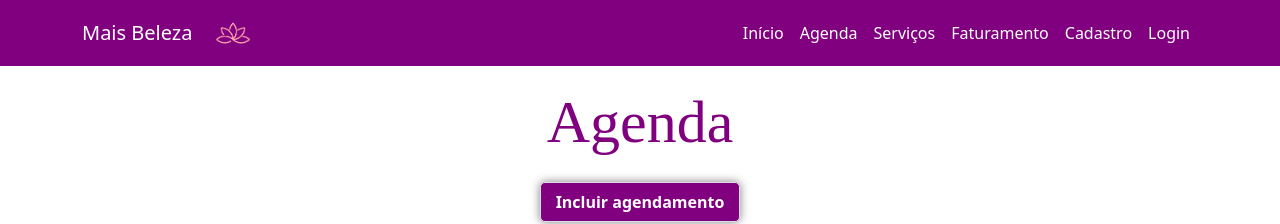
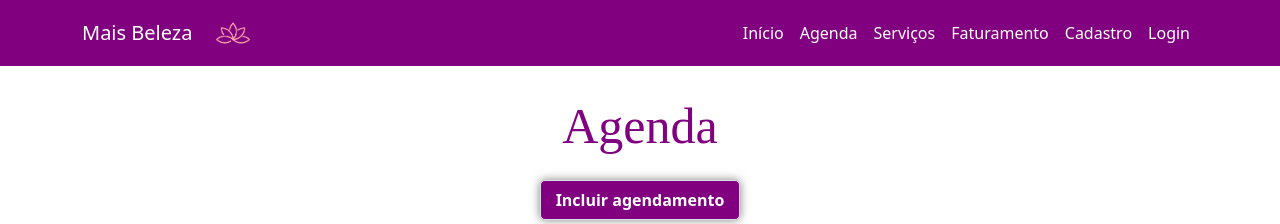
Before and after one commit to ICEI-PUC-Minas-PMV-ADS/pmv-ads-2023-2-e4-proj-dad-t3-maisbeleza, a React (Create React App) app: page /agenda in a window 1280 px wide. Shown: the top 224 px of the page. Built offline with nearby package versions, Linux system fonts and the light colour scheme; no server answers.

Commit message:
Update App.css

```diff
--- a/src/App.css
+++ b/src/App.css
@@ -179,11 +179,11 @@ body {
 /*TABELA*/
 
 .cadastro-container h3 {
-  margin-top: 20px;
+  margin-top: 30px;
   margin-bottom: 24px;
   font-family: cursive;
   color: #81007F;
-  font-size: 60px;
+  font-size: 50px;
   text-align: center;
 }
 
```
